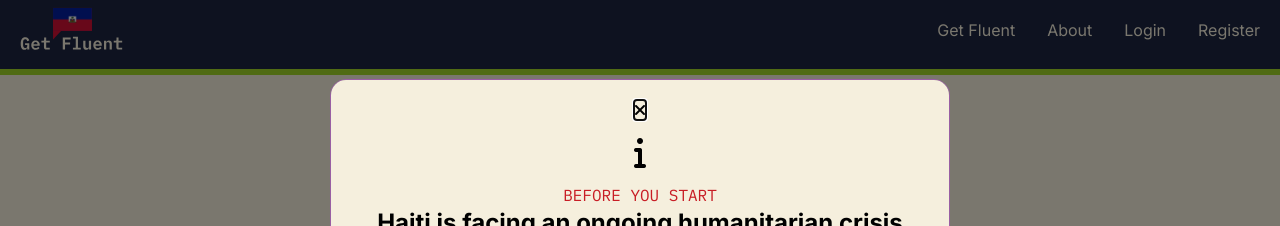
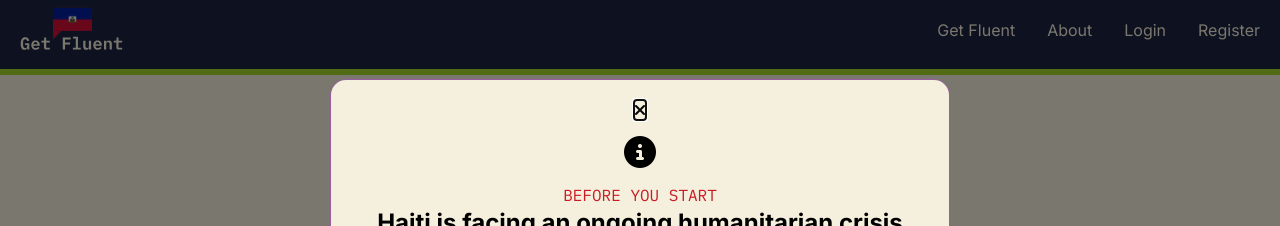
Before and after one commit to amberMorris97/get-fluent-full-stack, a React (Vite) app in the folder frontend/: page /register in a window 1280 px wide. Shown: the top 226 px of the page. Built offline with nearby package versions, Linux system fonts and the light colour scheme; no server answers; a web font is replaced by a local one.

Commit message:
update modal icon

```diff
--- a/frontend/src/components/common/Modal.jsx
+++ b/frontend/src/components/common/Modal.jsx
@@ -6,7 +6,7 @@ import IconButton from './IconButton';
 const VARIANT_CONFIG = {
     CORRECT: { icon: 'fa-check', className: 'modal-correct' },
     WRONG: { icon: 'fa-xmark', className: 'modal-wrong' },
-    INFO: { icon: 'fa-info', className: 'info-modal'},
+    INFO: { icon: 'fa-circle-info', className: 'info-modal'},
 };
 
 const Modal = () => {
```
